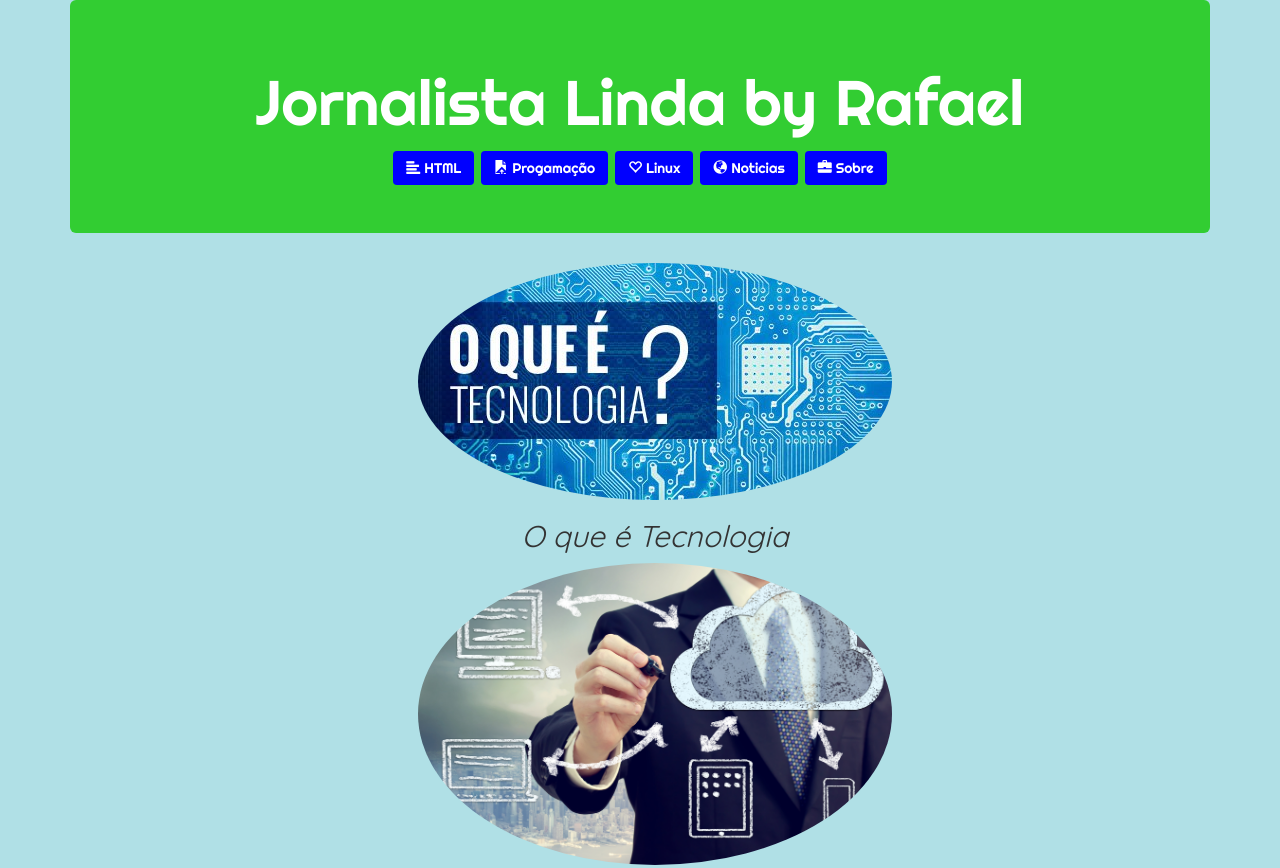
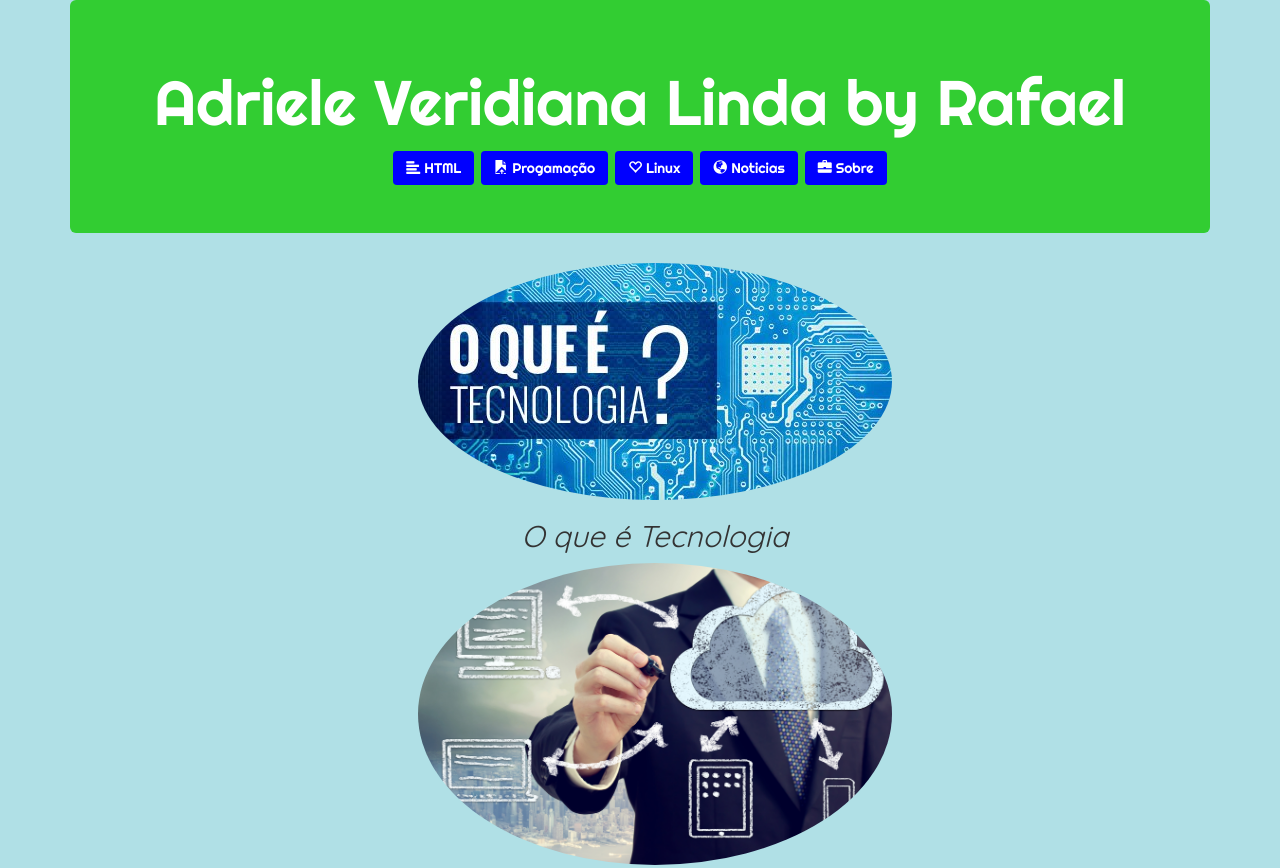
Before and after one commit to rmmenezes/rmmenezes.github.io, a plain HTML site: page index.html in a window 1280 px wide. Shown: the top 868 px of the page. Drawn offline with Linux system fonts and the light colour scheme.

Commit message:
Atualizaçao 03

```diff
--- a/index.html
+++ b/index.html
@@ -18,7 +18,7 @@
 	<body class="container">
 
 		<div class="jumbotron text-center">
-			<h1> Jornalista Linda by Rafael </h1>
+			<h1> Adriele Veridiana Linda by Rafael </h1>
 
 			<button type="button" class="btn btn-small cores">
 			<span class="glyphicon glyphicon-align-left" aria-hidden="true"></span>
```
